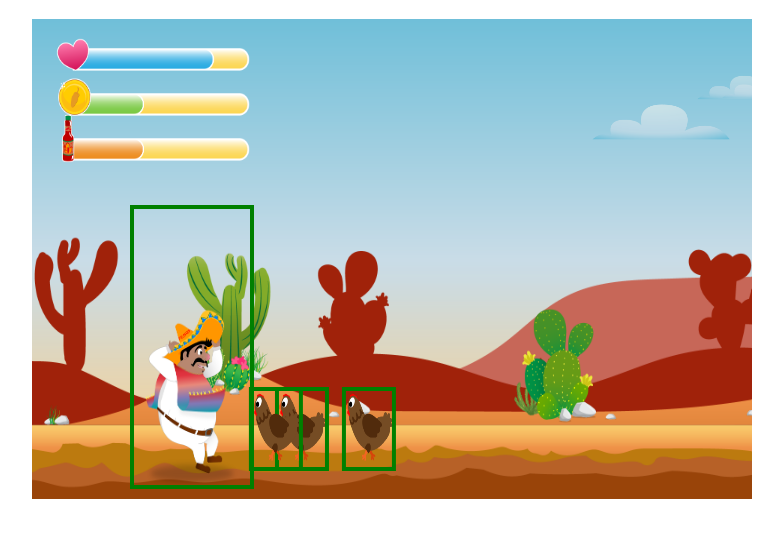
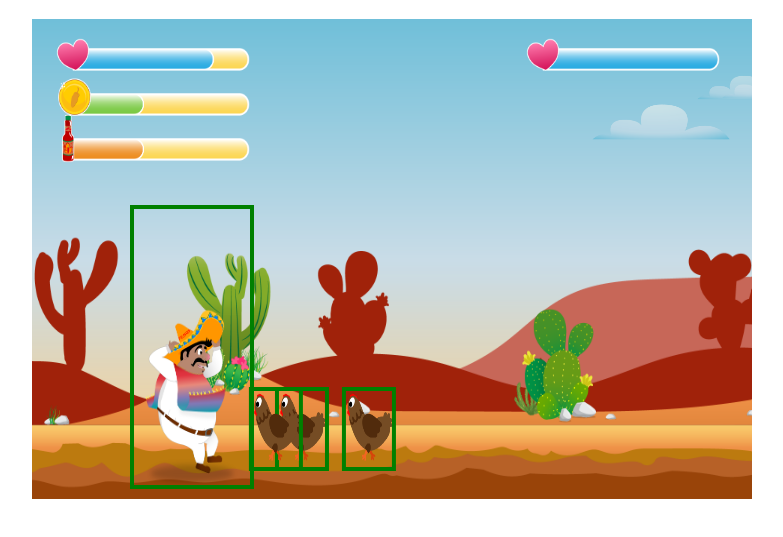
Before and after one commit to DanielaScholz/el_pollo_loco, a plain HTML site: page index.html in a window 1280 px wide. Shown: the part 69-606 px from the top of the page, without its empty margins (248-1031 px from the left). Drawn offline with Linux system fonts and the light colour scheme; animation ran at ten frames a second.

Commit message:
added statusbar endboss

```diff
--- a/index.html
+++ b/index.html
@@ -18,6 +18,7 @@
     <script src="js/Classes/Statusbar-health.class.js"></script>
     <script src="js/Classes/Statusbar-coins.class.js"></script>
     <script src="js/Classes/Statusbar-bottles.class.js"></script>
+    <script src="js/Classes/Statusbar-endboss.class.js"></script>
 
 
     <script src="js/Classes/World.class.js"></script>
--- /dev/null
+++ b/js/Classes/Statusbar-endboss.class.js
@@ -0,0 +1,20 @@
+class StatusbarEndboss extends Statusbar {
+    position_x = 490;
+    position_y= 0;
+
+    IMAGES = [
+        'img/7_statusbars/1_statusbar/2_statusbar_health/blue/0.png',
+        'img/7_statusbars/1_statusbar/2_statusbar_health/blue/20.png',
+        'img/7_statusbars/1_statusbar/2_statusbar_health/blue/40.png',
+        'img/7_statusbars/1_statusbar/2_statusbar_health/blue/60.png',
+        'img/7_statusbars/1_statusbar/2_statusbar_health/blue/80.png',
+        'img/7_statusbars/1_statusbar/2_statusbar_health/blue/100.png'
+    ];
+
+    constructor(){
+        super().loadImages(this.IMAGES);
+        this.setPercentage(100);
+    }
+
+
+}
--- a/js/Classes/World.class.js
+++ b/js/Classes/World.class.js
@@ -12,6 +12,7 @@ class World {
     statusbarHealth = new StatusbarHealth();
     statusbarCoins = new StatusbarCoins();
     statusbarBottles = new StatusbarBottles();
+    statusbarEndboss = new StatusbarEndboss();
 
 
 
@@ -54,6 +55,7 @@ class World {
         this.addToMap(this.statusbarHealth);
         this.addToMap(this.statusbarCoins);
         this.addToMap(this.statusbarBottles);
+        this.addToMap(this.statusbarEndboss);
         this.ctx.translate(this.camera_x,0); //Kamera verschiebt sich vor
 
 
```
